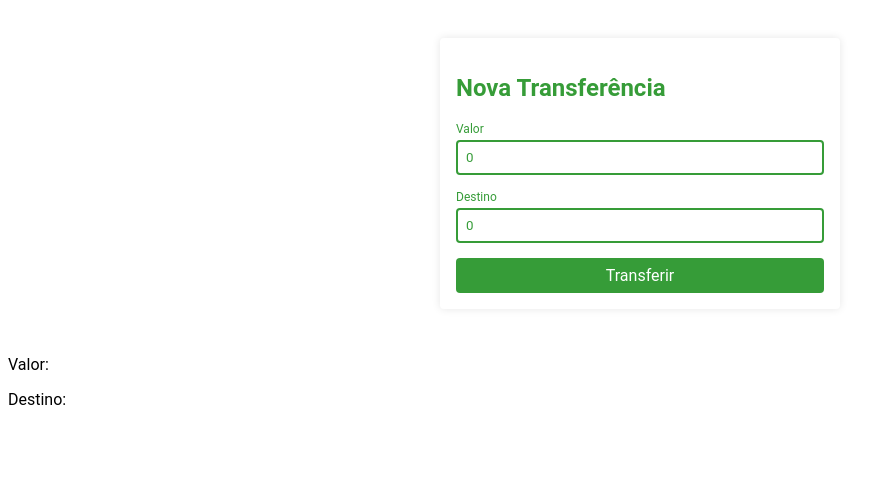
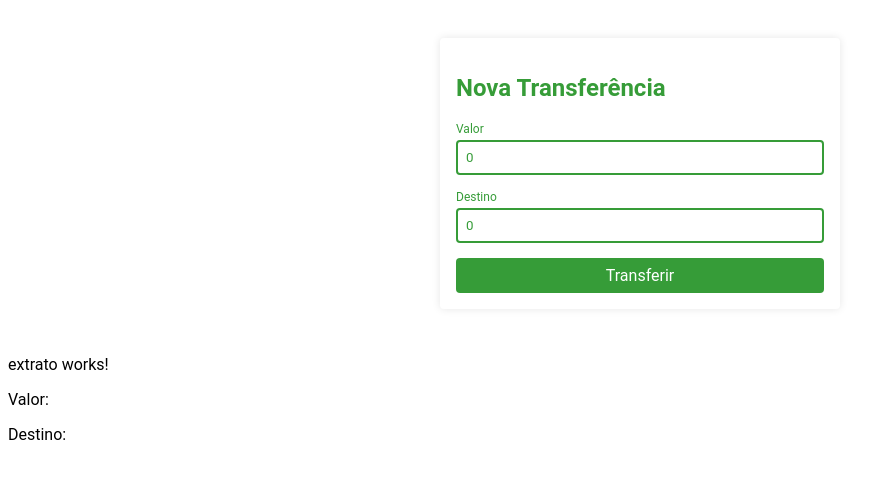
Before and after one commit to eurismarpires/bytebank, an Angular app: page / in a window 1280 px wide. Shown: the top 478 px of the page, without its empty margins (0-879 px from the left). Built offline with nearby package versions, Linux system fonts and the light colour scheme.

Commit message:
Criado o componente extrato

```diff
--- a/src/app/app.component.html
+++ b/src/app/app.component.html
@@ -2,5 +2,7 @@
 
 </app-nova-transferencia>
 
+<app-extrato></app-extrato>
+
 <p>Valor: {{transferencia?.valor}}</p>
 <p>Destino: {{transferencia?.destino}}</p>
--- a/src/app/app.module.ts
+++ b/src/app/app.module.ts
@@ -4,11 +4,13 @@
 
 import { AppComponent } from './app.component';
 import { FormsModule } from '@angular/forms';
+import { ExtratoComponent } from './extrato/extrato.component';
 
 @NgModule({
   declarations: [
     AppComponent,
-    NovaTranferenciaComponent
+    NovaTranferenciaComponent,
+    ExtratoComponent
   ],
   imports: [
     BrowserModule,
--- /dev/null
+++ b/src/app/extrato/extrato.component.html
@@ -0,0 +1 @@
+<p>extrato works!</p>
--- /dev/null
+++ b/src/app/extrato/extrato.component.ts
@@ -0,0 +1,15 @@
+import { Component, OnInit } from '@angular/core';
+
+@Component({
+  selector: 'app-extrato',
+  templateUrl: './extrato.component.html',
+  styleUrls: ['./extrato.component.scss']
+})
+export class ExtratoComponent implements OnInit {
+
+  constructor() { }
+
+  ngOnInit(): void {
+  }
+
+}
```
Also changed, not shown: src/app/extrato/extrato.component.scss (added), 1 other file (tests, documents, lock files or other folders).
